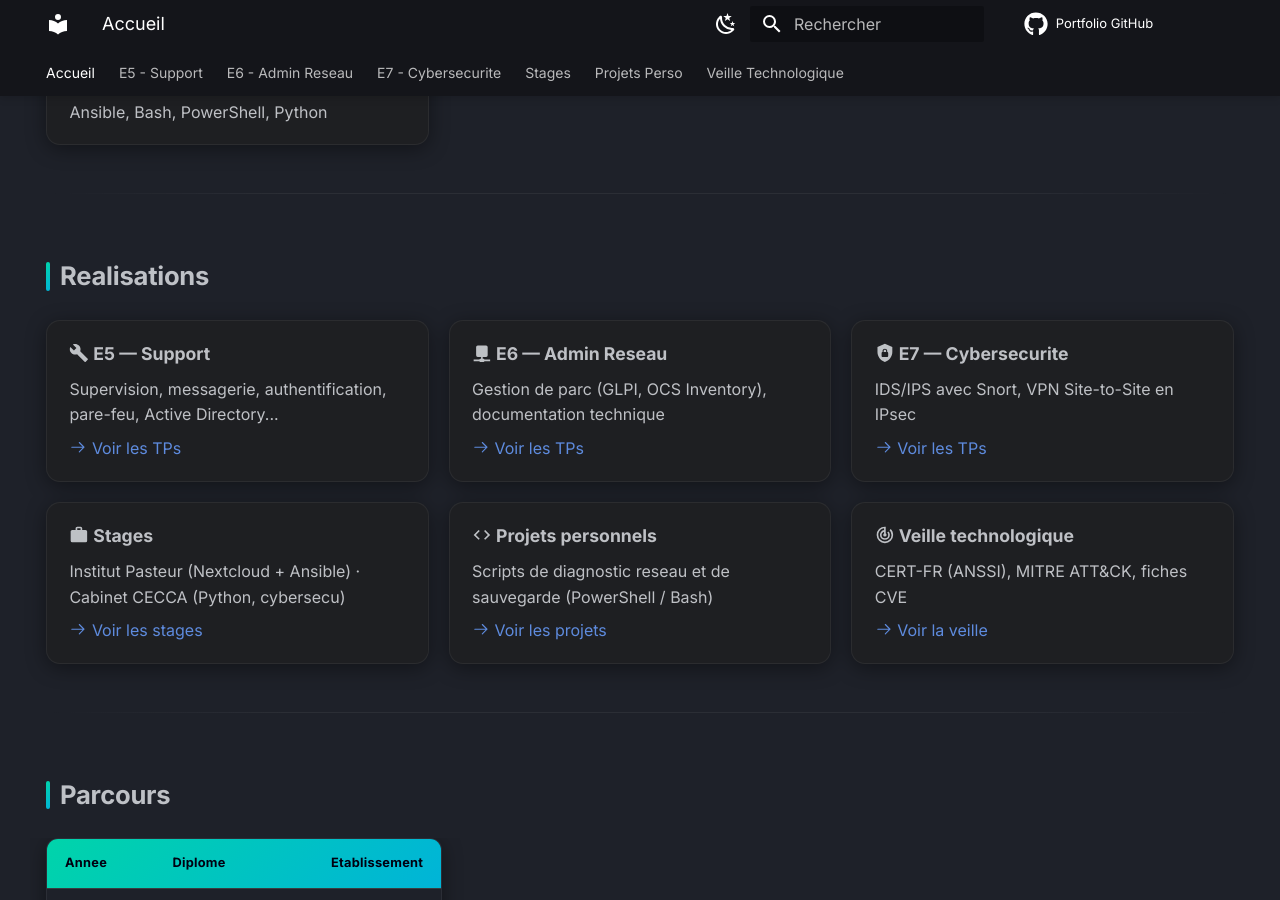
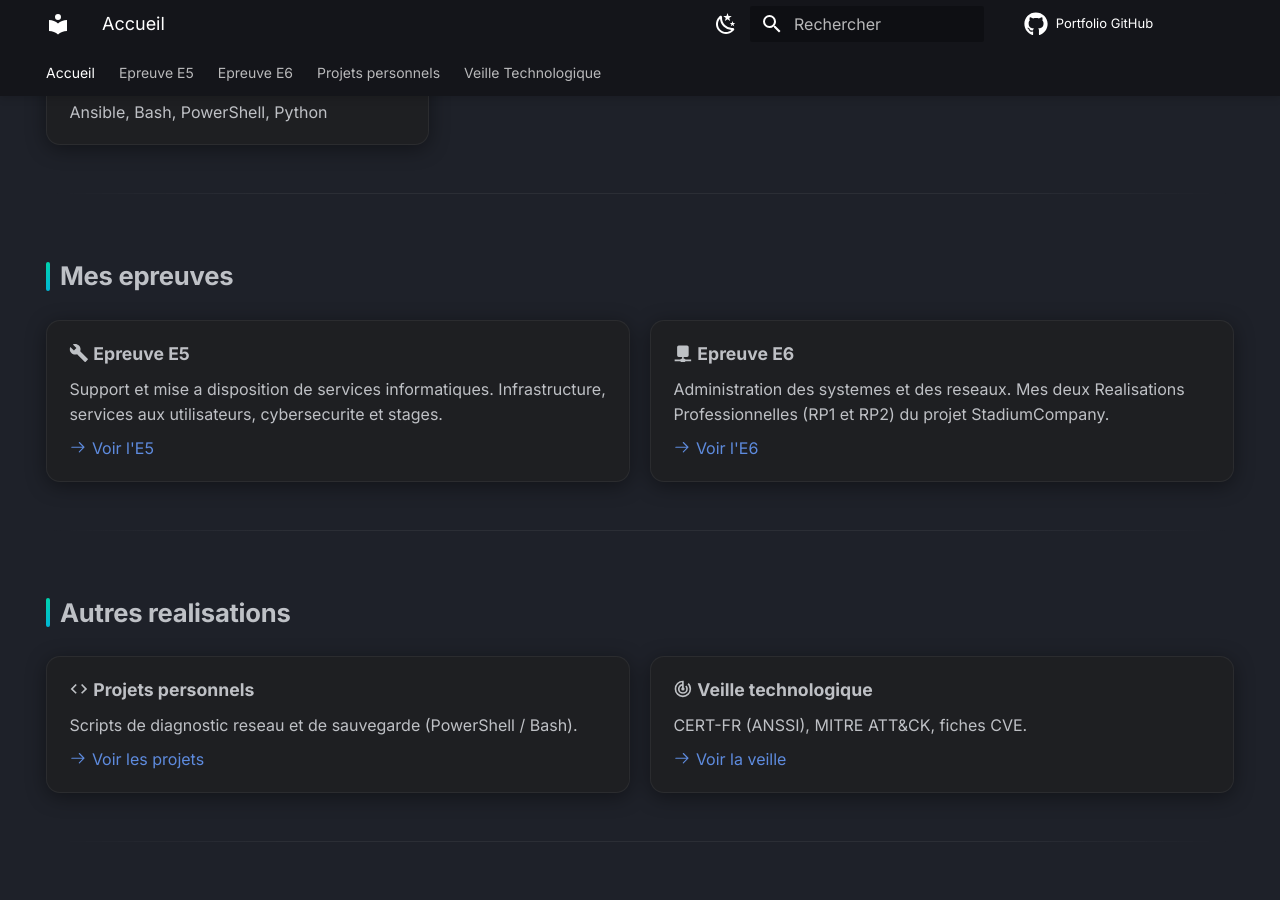
Before and after one commit to hnrio1/Portefolio-Sisr-, an MkDocs documentation site: the page built from docs/index.md, in a window 1280 px wide and 900 px high, scrolled down 856 px. Built offline with MkDocs 1.6.1 and Material for MkDocs 9.7.7, drawn with Linux system fonts in a browser that asks for light colours; emoji names are drawn with the system emoji font; comment, search, counter and statistics services are not loaded.

Commit message:
Restructuration : E7 absorbe dans E5, stages dans E5, presentation par themes

```diff
--- a/docs/index.md
+++ b/docs/index.md
@@ -44,43 +44,39 @@ Etudiant en 2e annee de **BTS SIO option SISR**, je me prepare activement a mon
 
 ---
 
-## Realisations
+## Mes epreuves
 
 <div class="grid cards" markdown>
 
--   :material-wrench: __E5 — Support__
+-   :material-wrench: __Epreuve E5__
 
-    Supervision, messagerie, authentification, pare-feu, Active Directory...
+    Support et mise a disposition de services informatiques. Infrastructure, services aux utilisateurs, cybersecurite et stages.
 
-    [:octicons-arrow-right-24: Voir les TPs](E5-Support/nagios/README.md)
+    [:octicons-arrow-right-24: Voir l'E5](E5-Support/index.md)
 
--   :material-network: __E6 — Admin Reseau__
+-   :material-network: __Epreuve E6__
 
-    Gestion de parc (GLPI, OCS Inventory), documentation technique
+    Administration des systemes et des reseaux. Mes deux Realisations Professionnelles (RP1 et RP2) du projet StadiumCompany.
 
-    [:octicons-arrow-right-24: Voir les TPs](E6-Admin-Reseau/theme-15/README.md)
+    [:octicons-arrow-right-24: Voir l'E6](E6-Admin-Reseau/index.md)
 
--   :material-shield-lock: __E7 — Cybersecurite__
+</div>
 
-    IDS/IPS avec Snort, VPN Site-to-Site en IPsec
+---
 
-    [:octicons-arrow-right-24: Voir les TPs](E7-Cybersecurite/snort-ids/README.md)
+## Autres realisations
 
--   :material-briefcase: __Stages__
-
-    Institut Pasteur (Nextcloud + Ansible) · Cabinet CECCA (Python, cybersecu)
-
-    [:octicons-arrow-right-24: Voir les stages](Stage/pasteur/nextcloud-ansible/README.md)
+<div class="grid cards" markdown>
 
 -   :material-code-tags: __Projets personnels__
 
-    Scripts de diagnostic reseau et de sauvegarde (PowerShell / Bash)
+    Scripts de diagnostic reseau et de sauvegarde (PowerShell / Bash).
 
     [:octicons-arrow-right-24: Voir les projets](Projets-Perso/diagnostic-reseau/README.md)
 
 -   :material-radar: __Veille technologique__
 
-    CERT-FR (ANSSI), MITRE ATT&CK, fiches CVE
+    CERT-FR (ANSSI), MITRE ATT&CK, fiches CVE.
 
     [:octicons-arrow-right-24: Voir la veille](Veille-Technologique/README.md)
 
--- a/mkdocs.yml
+++ b/mkdocs.yml
@@ -50,25 +50,29 @@ extra:
 
 nav:
   - Accueil: index.md
-  - E5 - Support:
+  - Epreuve E5:
+    - Vue d'ensemble: E5-Support/index.md
     - Tableau de synthese: Tableau-de-synthese/README.md
-    - Supervision Nagios: E5-Support/nagios/README.md
-    - Messagerie Zimbra: E5-Support/zimbra/README.md
-    - RADIUS WiFi: E5-Support/mission-6-radius-wifi/README.md
-    - SSH: E5-Support/ssh/README.md
-    - Missions StadiumCompany: E5-Support/missions-stadiumcompany/README.md
-    - Active Directory: E5-Support/active-directory/README.md
-    - Redondance & Haute dispo: E5-Support/mission-4-haproxy-heartbeat/README.md
-    - Pare-feu pfSense: E5-Support/pfsense/README.md
-  - E6 - Admin Reseau:
-    - GLPI & OCS Inventory: E6-Admin-Reseau/theme-15/README.md
-  - E7 - Cybersecurite:
-    - Snort IDS/IPS: E7-Cybersecurite/snort-ids/README.md
-    - VPN Site-to-Site: E7-Cybersecurite/vpn-site-to-site/README.md
-  - Stages:
-    - Pasteur - Nextcloud Ansible: Stage/pasteur/nextcloud-ansible/README.md
-    - CECCA - Scripts extraction: Stage/cecca/scripts-extraction/README.md
-  - Projets Perso:
+    - Infrastructure & Reseau:
+      - Active Directory: E5-Support/active-directory/README.md
+      - Pare-feu pfSense: E5-Support/pfsense/README.md
+      - Redondance & Haute dispo: E5-Support/mission-4-haproxy-heartbeat/README.md
+      - Missions StadiumCompany: E5-Support/missions-stadiumcompany/README.md
+    - Services aux utilisateurs:
+      - Supervision Nagios: E5-Support/nagios/README.md
+      - Messagerie Zimbra: E5-Support/zimbra/README.md
+      - SSH: E5-Support/ssh/README.md
+      - RADIUS WiFi: E5-Support/mission-6-radius-wifi/README.md
+    - Cybersecurite:
+      - Snort IDS/IPS: E7-Cybersecurite/snort-ids/README.md
+      - VPN Site-to-Site: E7-Cybersecurite/vpn-site-to-site/README.md
+    - Stages:
+      - Institut Pasteur: Stage/pasteur/nextcloud-ansible/README.md
+      - Cabinet CECCA: Stage/cecca/scripts-extraction/README.md
+  - Epreuve E6:
+    - Vue d'ensemble: E6-Admin-Reseau/index.md
+    - Theme 15 - StadiumCompany: E6-Admin-Reseau/theme-15/README.md
+  - Projets personnels:
     - Diagnostic reseau: Projets-Perso/diagnostic-reseau/README.md
     - Script de backup: Projets-Perso/script-backup/README.md
   - Veille Technologique:
```
Also changed, not shown: docs/E5-Support/index.md (added, +115 -0 lines), docs/E6-Admin-Reseau/index.md (added, +33 -0 lines).
